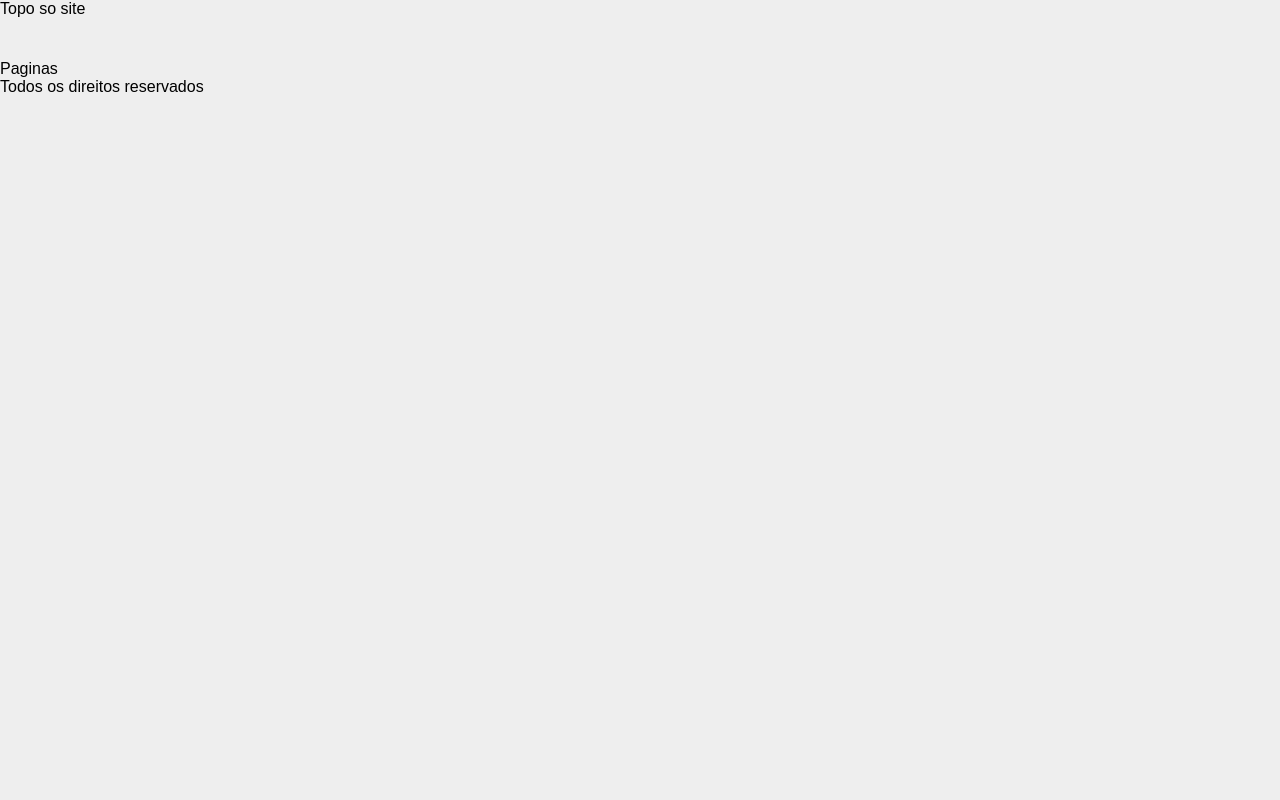
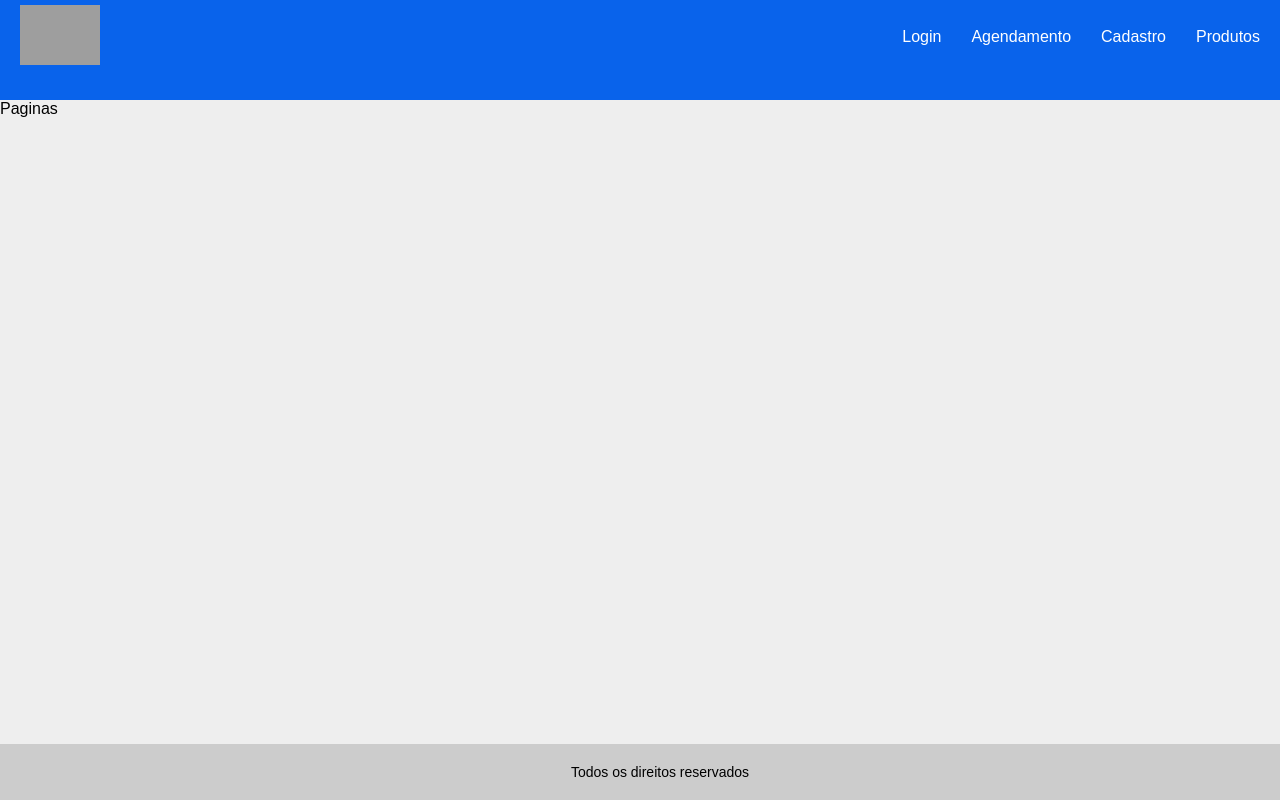
Before and after one commit to DiegoPongeti1/PetShop, a React (Create React App) app: page / in a window 1280 px wide. Built offline with nearby package versions, Linux system fonts and the light colour scheme; grey boxes are pictures that could not be loaded.

Commit message:
Style do Header e Footer com Styled components

```diff
--- a/src/components/Footer/index.js
+++ b/src/components/Footer/index.js
@@ -1,10 +1,12 @@
 import React from 'react'
+
+import { AreaFooter } from './styled'
 
 function Footer(){
     return (
-        <>
-        Todos os direitos reservados
-        </>
+        <AreaFooter>
+            Todos os direitos reservados
+        </AreaFooter>
     )
 }
 
--- a/src/components/Footer/styled.js
+++ b/src/components/Footer/styled.js
@@ -0,0 +1,14 @@
+import styled from "styled-components";
+
+export const AreaFooter = styled.div`
+
+        background-color: #ccc;
+        text-align: center;
+        padding: 20px;
+        font-size: 14px;
+
+        bottom: 0;
+        position: fixed;
+        width: 100%;
+
+`;
--- a/src/components/Header/index.js
+++ b/src/components/Header/index.js
@@ -5,7 +5,21 @@ import { AreaHeader } from './styled'
 function Header() {
     return (
         <AreaHeader>
-            Topo so site
+           <div className="container">
+                <div className="logo">
+                   <img src="../../../petshopLogo.img"/>
+                </div>
+
+                <nav>
+                    <ul>
+                        <li>Login</li>
+                        <li>Agendamento</li>
+                        <li>Cadastro</li>
+                        <li>Produtos</li>
+                    </ul>
+                </nav>
+
+            </div>
         </AreaHeader>
     )
 }
--- a/src/components/Header/styled.js
+++ b/src/components/Header/styled.js
@@ -1,6 +1,33 @@
-import styled from "styled-components";
+import styled from 'styled-components';
 
 export const AreaHeader = styled.div`
-        height: 60px;
-        background-color: #black;
-`
+        height: 100px;
+        background-color: #0963EB;
+        color: #fff;
+
+        .container{
+                padding:5px 20px;
+                display: flex;
+                align-items: center;
+        }
+
+                .logo{
+                        flex: 1;
+
+                        img{
+                                width: 80px;
+                        }
+                }
+
+                nav{
+                        ul{
+                                display: flex;
+                        }
+
+                                li{
+                                        list-style: none;
+                                        margin-left: 30px;
+
+                                }
+                }
+`;
```
Also changed, not shown: 1 other file (tests, documents, lock files or other folders).
